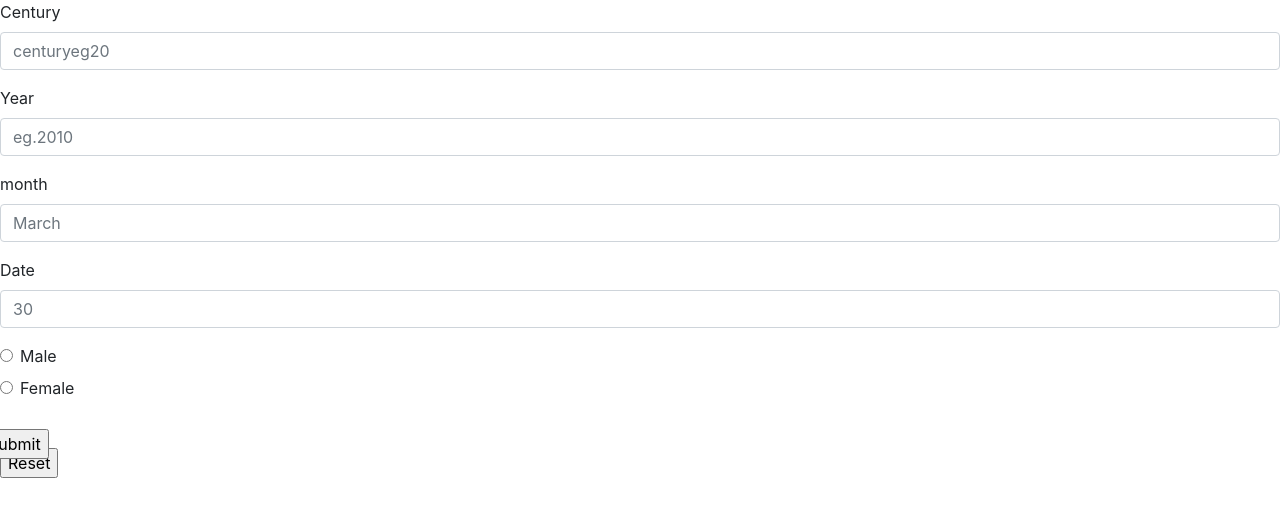
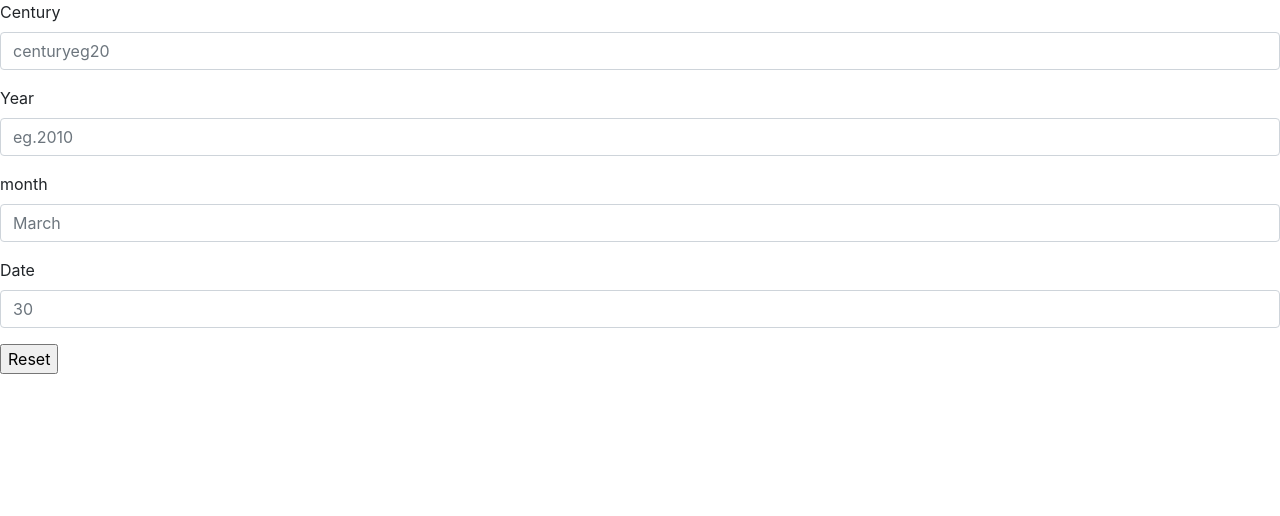
Before and after one commit to Ndundiro/Name-generator, a plain HTML site: page index.html in a window 1280 px wide. Drawn offline with Linux system fonts and the light colour scheme.

Commit message:
This change adds  The second part of a form

```diff
--- a/index.html
+++ b/index.html
@@ -30,7 +30,7 @@
         </div>
 
 
-        <div class="form-group form-check">
+        <!-- <div class="form-group form-check">
             <input type="radio" name="one" class="form-check-input" value="" id="gender">
             <label for="male">Male</label>
             <br>
@@ -41,7 +41,7 @@
         <div>
             <input type="submit" class="form-check-input" id="sumit">
             <label for="submit" action="clear"></label>
-        </div>
+        </div> -->
     </form>
 
     <input type="reset">
```
